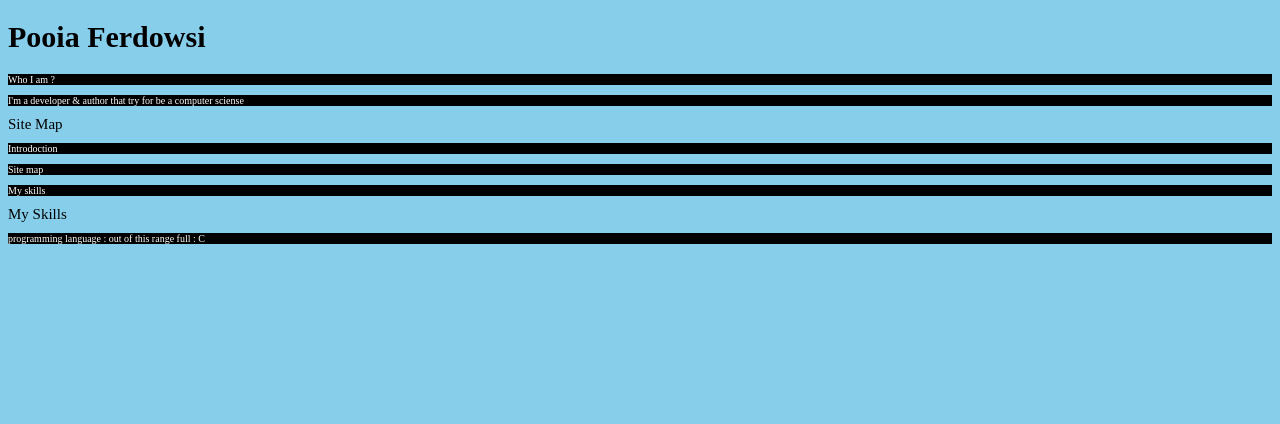
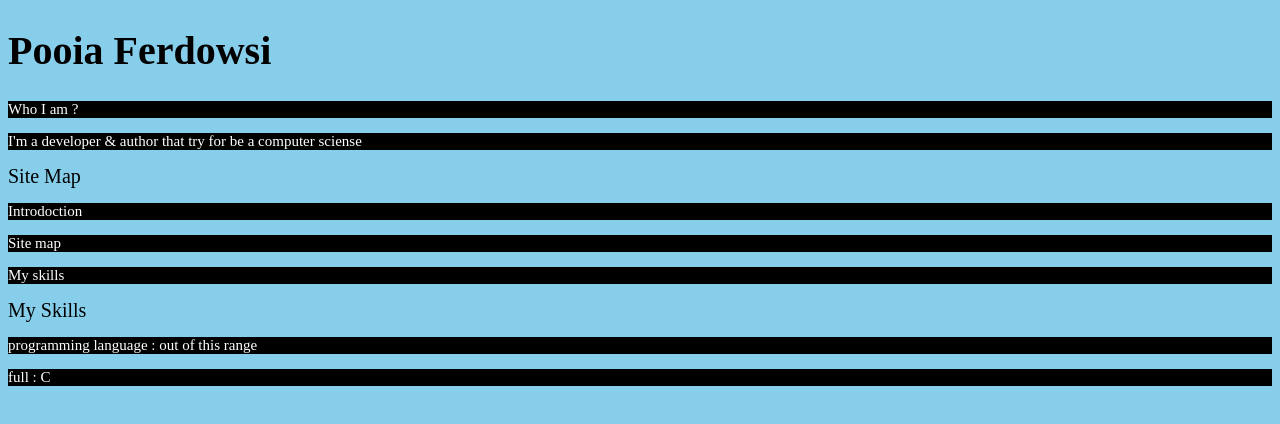
Before and after one commit to adabadadudu/adabadadudu.github.io, a plain HTML site: page index.htm in a window 1280 px wide. Drawn offline with Linux system fonts and the light colour scheme.

Commit message:
Update index.htm

```diff
--- a/index.htm
+++ b/index.htm
@@ -4,10 +4,10 @@
   <title> Pooia Ferdowsi Site </title>
   <style>
     div {
-       font-size: 15px;
+       font-size: 20px;
     }
     p {
-      font-size: 10px;
+      font-size: 15px;
       color: white;
       background-color: black;
     }
@@ -17,7 +17,7 @@
 	</style>
 </head>
 <body>
-	<div id="topper">
+	<div>
 		<h1>Pooia Ferdowsi</h1>
 		<p> Who I am ?</p>
 		<p> I'm a developer & author that try for be a computer
@@ -34,7 +34,7 @@
 		My Skills
 		<p>
 			programming language : out of this range
-			full : C
+		<p> full : C </p>
 		</p>
 	</div>
 </body>
```
